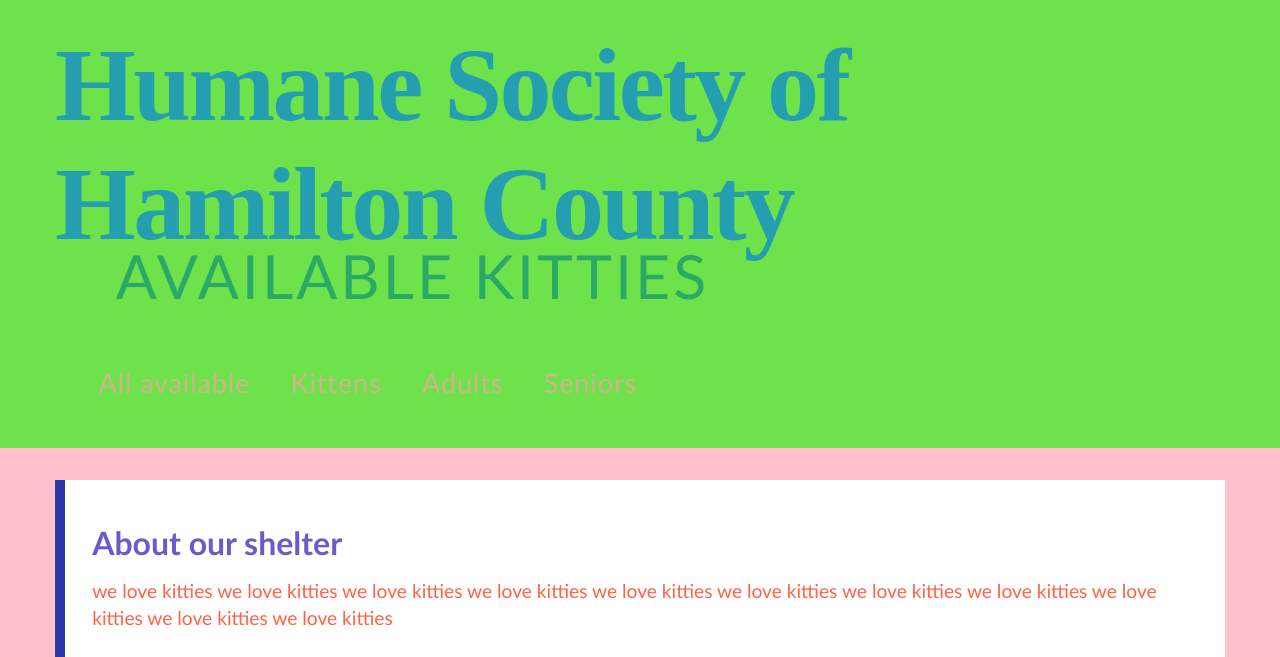
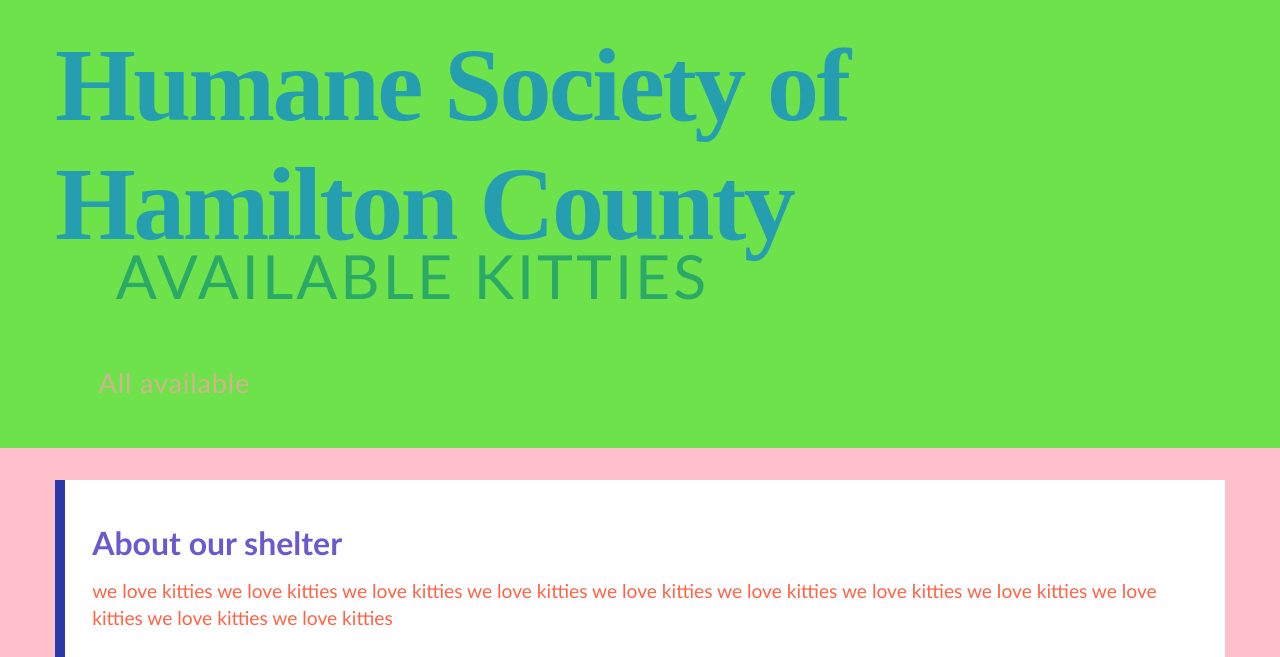
Before and after one commit to macrolypoly/HSHCKitties, a plain HTML site: page index.html in a window 1280 px wide. Shown: the part 143-800 px from the top of the page. Drawn offline with Linux system fonts and the light colour scheme.

Commit message:
removed some nav

```diff
--- a/index.html
+++ b/index.html
@@ -26,10 +26,7 @@
         <h2>Available kitties</h2>
         <nav>
             <ul>
-                <li><a href="">All available</a></li>
-                <li><a href="">Kittens</a></li>
-                <li><a href="">Adults</a></li>
-                <li><a href="">Seniors</a></li>
+                <li><a href="http://www.hamiltonhumane.com/adopt/adoptable-cats" target = "_blank">All available</a></li>
             </ul>
         </nav>
     </div>
@@ -54,7 +51,7 @@
     <section id="main" class = "contentWrapper">
         <!--Main Section-->
         <h1>Browse featured Cats</h1>
-        <!--Six different cheeses-->
+        <!--Six different cats-->
         <div class = "panel">
             <img src="https://g.petango.com/photos/566/86c0e2ec-3039-43fc-aac6-92dc245a1cb9.jpg" class="catPic" alt="">
             <h2>Ginger</h2>
```
